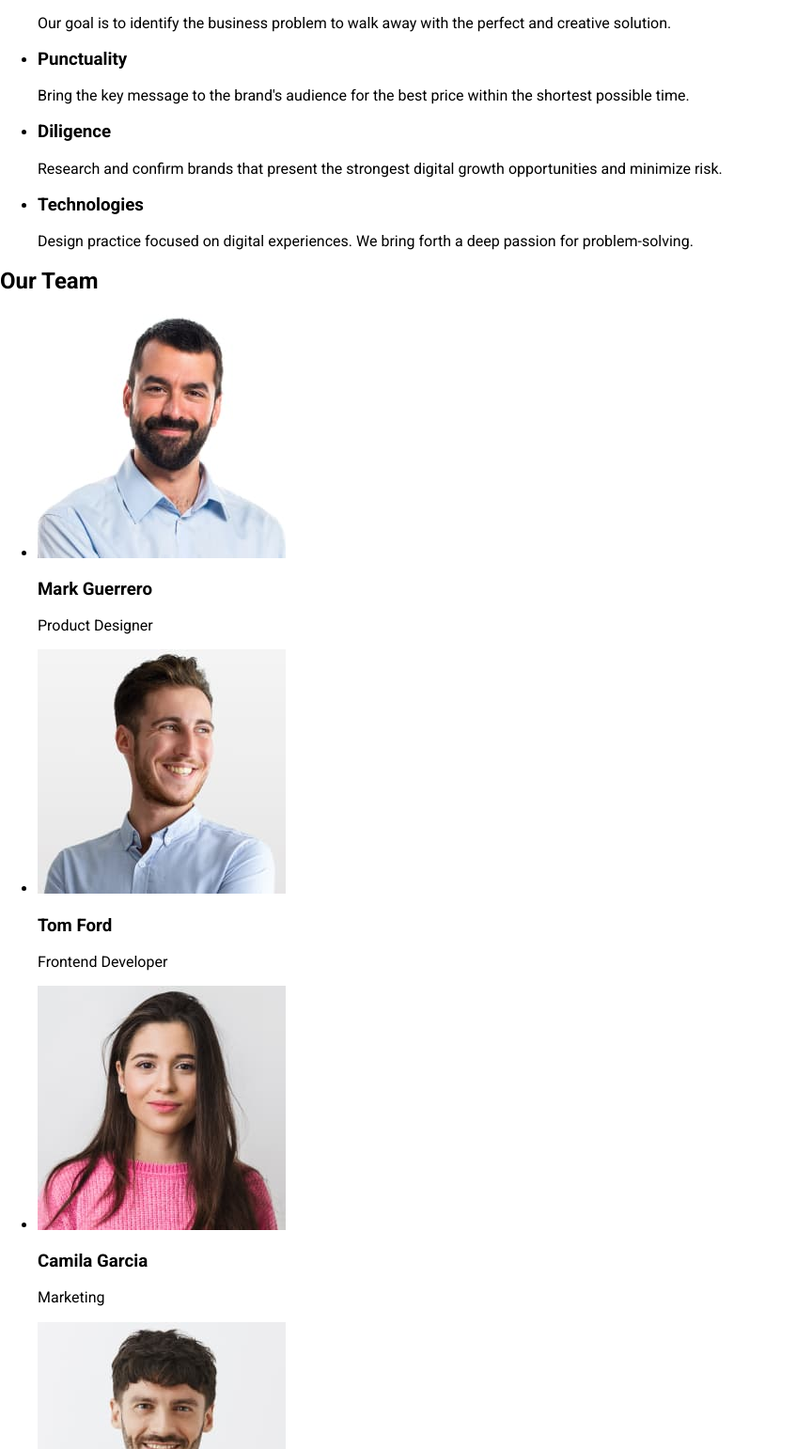
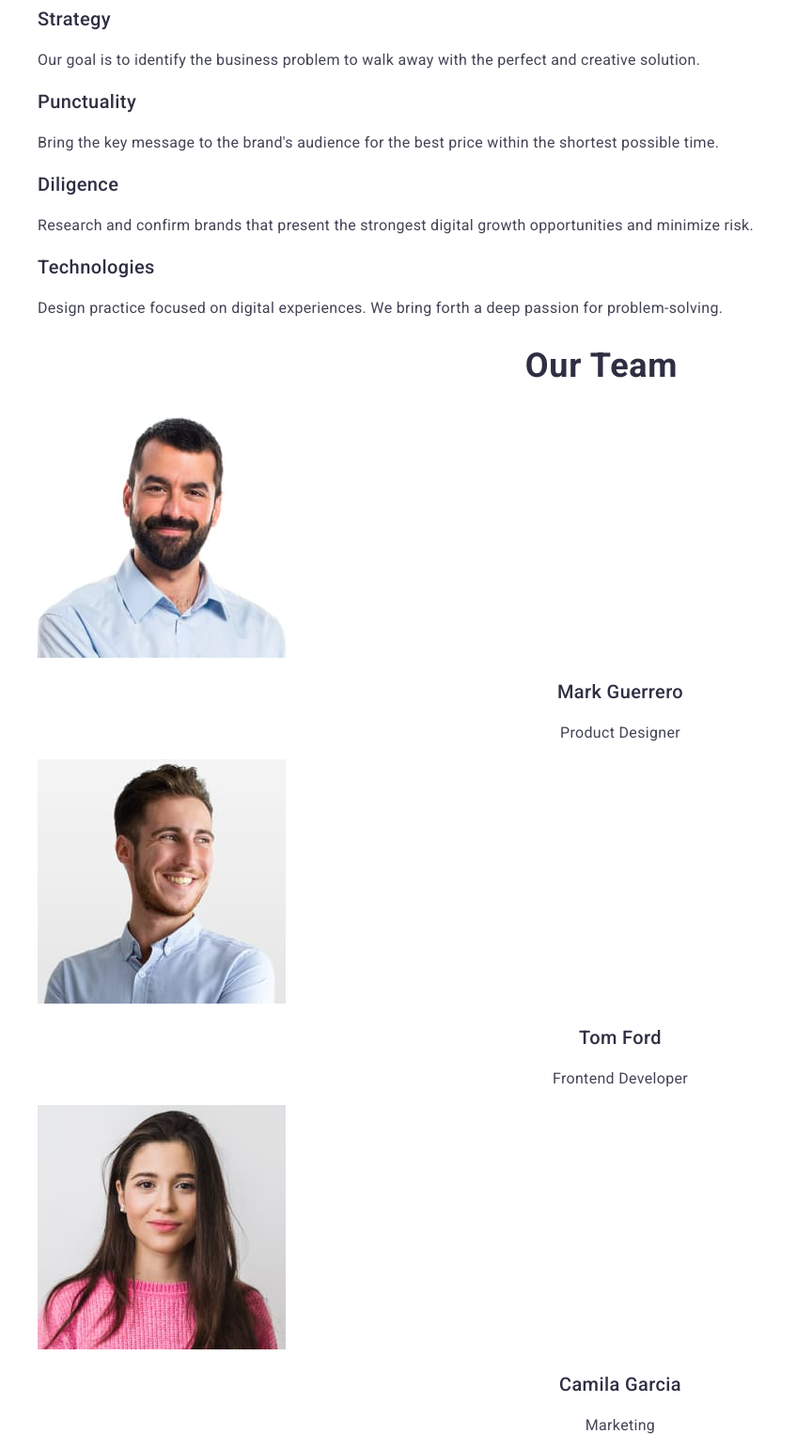
Before and after one commit to OlenaPanf/goit-markup-hw-02, a plain HTML site: page index.html in a window 1280 px wide. Shown: the part 357-1899 px from the top of the page at 94% size, without its empty margins (0-864 px from the left). Drawn offline with nearby package versions, Linux system fonts and the light colour scheme.

Commit message:
updated section 2-3

```diff
--- a/css/styles.css
+++ b/css/styles.css
@@ -11,6 +11,7 @@ button {cursor: pointer;
 
 body {
     font-family: 'Roboto', sans-serif;
+    color: #2E2F42;
     background-color: #FFFFFF;
 }
 
@@ -66,11 +67,48 @@ body {
 
 
 
-/* section 2 */
+/* section 2 and 3 amd 4 */
+.advantage-title,
+.team-title,
+.portfolio-title {
+        font-size: 36px;
+        font-weight: 700;
+        line-height: 1.11;
+        /* 111.111% */
+        letter-spacing: 0.02em;
+        text-transform: capitalize;
+        color: #2E2F42;
+        text-align: center;
+    }
+
+    .text-title {
+        font-size: 20px;
+        font-weight: 500;
+        line-height: 1.2;
+        /* 120% */
+        letter-spacing: 0.02em;
+        color: #2E2F42;
+    }
+
+    .text {
+        font-size: 16px;
+        font-weight: 400;
+        line-height: 1.5;
+        /* 150% */
+        letter-spacing: 0.02em;
+        color: #434455;
+    }
 
 
+/* section 3  */
 
-/* section 3 */
+.team-menu .text-title,
+.team-menu .text {
+        text-align: center;
+}
 
 
 /* section 4 */
+
+
+/* footer */
--- a/index.html
+++ b/index.html
@@ -51,38 +51,40 @@
     </header>
 
     <main>
+      <!--Section Main Title-->
       <section>
         <h1>Effective Solutions for Your Business</h1>
         <button type="button">Order Service</button>
       </section>
 
+      <!--Section Advantages-->
       <section>
-        <h2>Advantages</h2>
-        <ul>
+        <h2 class="advantage-title">Advantages</h2>
+        <ul class="list">
           <li>
-            <h3>Strategy</h3>
-            <p>
+            <h3 class="text-title">Strategy</h3>
+            <p class="text">
               Our goal is to identify the business problem to walk away with the
               perfect and creative solution.
             </p>
           </li>
           <li>
-            <h3>Punctuality</h3>
-            <p>
+            <h3 class="text-title">Punctuality</h3>
+            <p class="text">
               Bring the key message to the brand's audience for the best price
               within the shortest possible time.
             </p>
           </li>
           <li>
-            <h3>Diligence</h3>
-            <p>
+            <h3 class="text-title">Diligence</h3>
+            <p class="text">
               Research and confirm brands that present the strongest digital
               growth opportunities and minimize risk.
             </p>
           </li>
           <li>
-            <h3>Technologies</h3>
-            <p>
+            <h3 class="text-title">Technologies</h3>
+            <p class="text">
               Design practice focused on digital experiences. We bring forth a
               deep passion for problem-solving.
             </p>
@@ -90,60 +92,62 @@
         </ul>
       </section>
 
+      <!--Section Our Team-->
       <section>
-        <h2>Our Team</h2>
-        <ul>
+        <h2 class="team-title">Our Team</h2>
+        <ul class="team-menu list">
           <li>
             <img src="./images/img.jpg" alt="Mark Guerrero" width="264" />
-            <h3>Mark Guerrero</h3>
-            <p>Product Designer</p>
+            <h3 class="text-title">Mark Guerrero</h3>
+            <p class="text">Product Designer</p>
           </li>
 
           <li>
             <img src="./images/img1.jpg" alt="Tom Ford" width="264" />
-            <h3>Tom Ford</h3>
-            <p>Frontend Developer</p>
+            <h3 class="text-title">Tom Ford</h3>
+            <p class="text">Frontend Developer</p>
           </li>
 
           <li>
             <img src="./images/img2.jpg" alt="Camila Garcia" width="264" />
-            <h3>Camila Garcia</h3>
-            <p>Marketing</p>
+            <h3 class="text-title">Camila Garcia</h3>
+            <p class="text">Marketing</p>
           </li>
 
           <li>
             <img src="./images/img3.jpg" alt="Daniel Wilson" width="264" />
-            <h3>Daniel Wilson</h3>
-            <p>UI Designer</p>
+            <h3 class="text-title">Daniel Wilson</h3>
+            <p class="text">UI Designer</p>
           </li>
         </ul>
       </section>
 
+      <!--Section Our Portfolio-->
       <section>
-        <h2>Our Portfolio</h2>
-        <ul>
+        <h2 class="portfolio-title">Our Portfolio</h2>
+        <ul class="list">
           <li>
             <img src="./images/img4.jpg" alt="Banking App" width="360" />
-            <h3>Banking App</h3>
-            <p>App</p>
+            <h3 class="text-title">Banking App</h3>
+            <p class="text">App</p>
           </li>
 
           <li>
             <img src="./images/img5.jpg" alt="Cashless Payment" width="360" />
-            <h3>Cashless Payment</h3>
-            <p>Marketing</p>
+            <h3 class="text-title">Cashless Payment</h3>
+            <p class="text">Marketing</p>
           </li>
 
           <li>
             <img src="./images/img6.jpg" alt="Meditaion App" width="360" />
-            <h3>Meditaion App</h3>
-            <p>App</p>
+            <h3 class="text-title">Meditaion App</h3>
+            <p class="text">App</p>
           </li>
 
           <li>
             <img src="./images/img7.jpg" alt="Taxi Service" width="360" />
-            <h3>Taxi Service</h3>
-            <p>Marketing</p>
+            <h3 class="text-title">Taxi Service</h3>
+            <p class="text">Marketing</p>
           </li>
 
           <li>
@@ -152,14 +156,14 @@
               alt="Screen Illustrations"
               width="360"
             />
-            <h3>Screen Illustrations</h3>
-            <p>Design</p>
+            <h3 class="text-title">Screen Illustrations</h3>
+            <p class="text">Design</p>
           </li>
 
           <li>
             <img src="./images/img9.jpg" alt="Online Courses" width="360" />
-            <h3>Online Courses</h3>
-            <p>Marketing</p>
+            <h3 class="text-title">Online Courses</h3>
+            <p class="text">Marketing</p>
           </li>
         </ul>
       </section>
```
